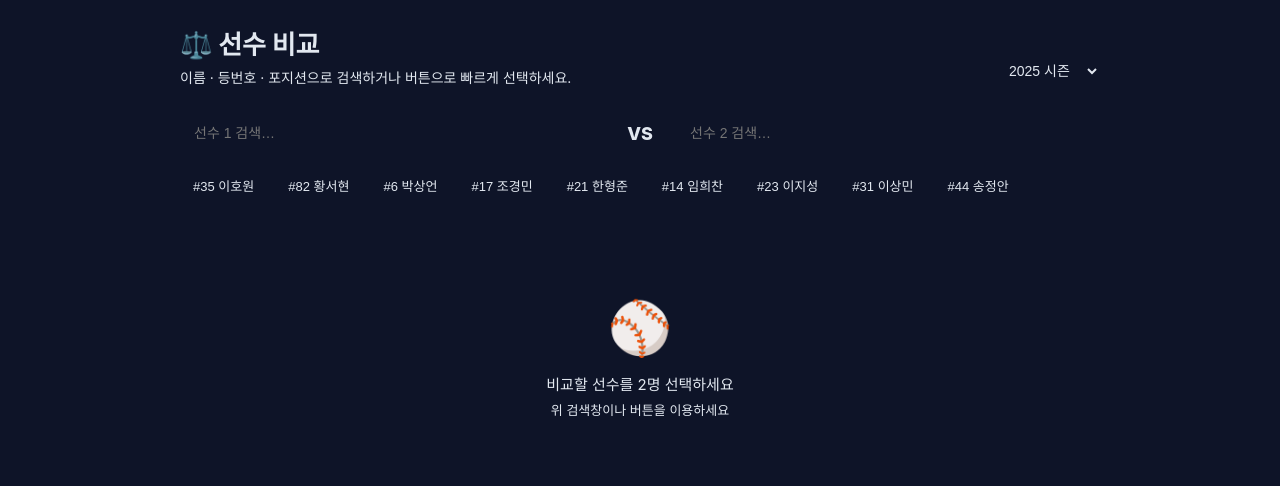
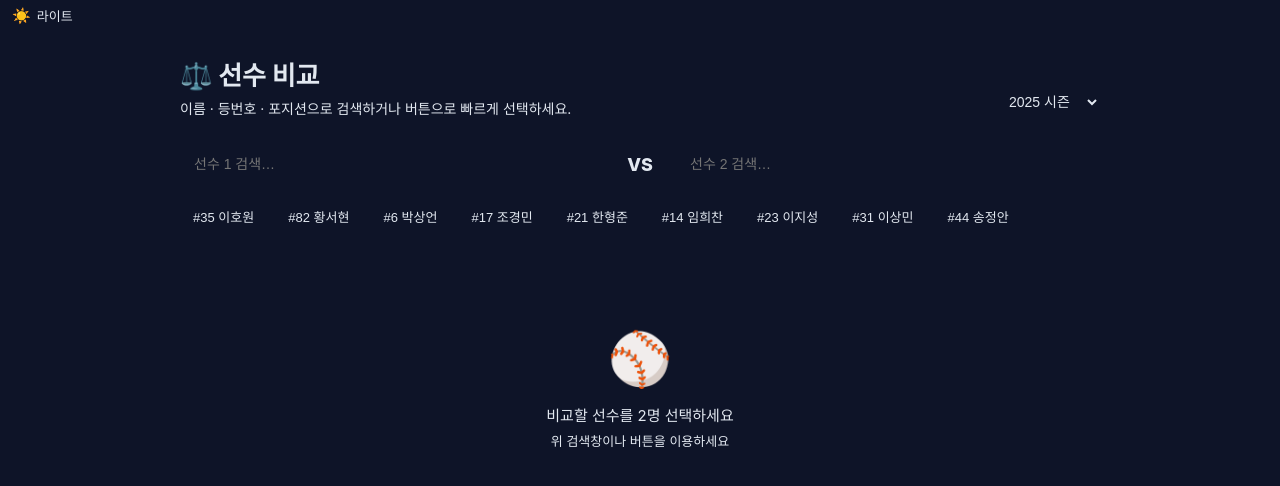
Before and after one commit to SEJINKIM-git/utah-devils-analytics, a Next.js app: page /compare in a window 1280 px wide. Shown: the top 486 px of the page. Built offline with nearby package versions, Linux system fonts and the light colour scheme.

Commit message:
fix: ThemeToggle 네비게이션 추가, 드롭다운 z-index 수정

```diff
--- a/app/compare/page.tsx
+++ b/app/compare/page.tsx
@@ -342,7 +342,7 @@ function PlayerSearch({ players, selected, onSelect, placeholder, accentColor, e
       </div>
 
       {open && (
-        <div style={{ position: 'absolute', top: 'calc(100% + 6px)', left: 0, right: 0, zIndex: 200, background: 'var(--card-bg)', border: '1px solid var(--border)', borderRadius: 12, boxShadow: 'var(--shadow)', maxHeight: 260, overflowY: 'auto' }}>
+        <div style={{ position: 'absolute', top: 'calc(100% + 6px)', left: 0, right: 0, zIndex: 9999, background: 'var(--card-bg)', border: '1px solid var(--border)', borderRadius: 12, boxShadow: '0 8px 32px rgba(0,0,0,0.4)', maxHeight: 320, overflowY: 'auto' }}>
           {filtered.length === 0 ? (
             <div style={{ padding: 16, textAlign: 'center', color: 'var(--text-muted)', fontSize: 13 }}>검색 결과 없음</div>
           ) : (
@@ -423,14 +423,14 @@ export default function ComparePage() {
         </div>
 
         {/* 검색창 */}
-        <div style={{ display: 'grid', gridTemplateColumns: '1fr 48px 1fr', gap: 12, alignItems: 'center', marginBottom: 20 }}>
+        <div style={{ display: 'grid', gridTemplateColumns: '1fr 48px 1fr', gap: 12, alignItems: 'center', marginBottom: 20, position: 'relative', zIndex: 100 }}>
           <PlayerSearch players={players} selected={p1} onSelect={setP1} placeholder="선수 1 검색…" accentColor="#DC2626" excludeId={p2?.id} />
           <div style={{ textAlign: 'center', fontWeight: 800, color: 'var(--text-dim)', fontSize: 18 }}>VS</div>
           <PlayerSearch players={players} selected={p2} onSelect={setP2} placeholder="선수 2 검색…" accentColor="#3b82f6" excludeId={p1?.id} />
         </div>
 
         {/* 빠른 선택 */}
-        <div style={{ display: 'flex', gap: 8, flexWrap: 'wrap', marginBottom: 32 }}>
+        <div style={{ display: 'flex', gap: 8, flexWrap: 'wrap', marginBottom: 32, position: 'relative', zIndex: 1 }}>
           {players.map((p) => {
             const isP1 = p1?.id === p.id;
             const isP2 = p2?.id === p.id;
--- a/app/layout.tsx
+++ b/app/layout.tsx
@@ -1,3 +1,6 @@
+import { ThemeProvider } from '@/app/components/ThemeProvider';
+import { ThemeToggle } from '@/app/components/ThemeToggle';
+
 import type { Metadata, Viewport } from "next";
 import "./globals.css";
 
@@ -28,14 +31,23 @@ export const viewport: Viewport = {
   themeColor: "#141B3D",
 };
 
-export default function RootLayout({
-  children,
-}: {
-  children: React.ReactNode;
-}) {
+export default function RootLayout({ children }: { children: React.ReactNode }) {
   return (
-    <html lang="ko">
-      <body>{children}</body>
+    <html lang="ko" suppressHydrationWarning>
+      <head>
+        <script dangerouslySetInnerHTML={{ __html:
+          `(function(){var t=localStorage.getItem('ud-theme')||'dark';document.documentElement.setAttribute('data-theme',t);})();`
+        }} />
+      </head>
+      <body>
+        <ThemeProvider>
+          <nav>
+            {/* 기존 네비게이션 ... */}
+            <ThemeToggle />  {/* ← 여기 추가 */}
+          </nav>
+          {children}
+        </ThemeProvider>
+      </body>
     </html>
   );
 }
```
